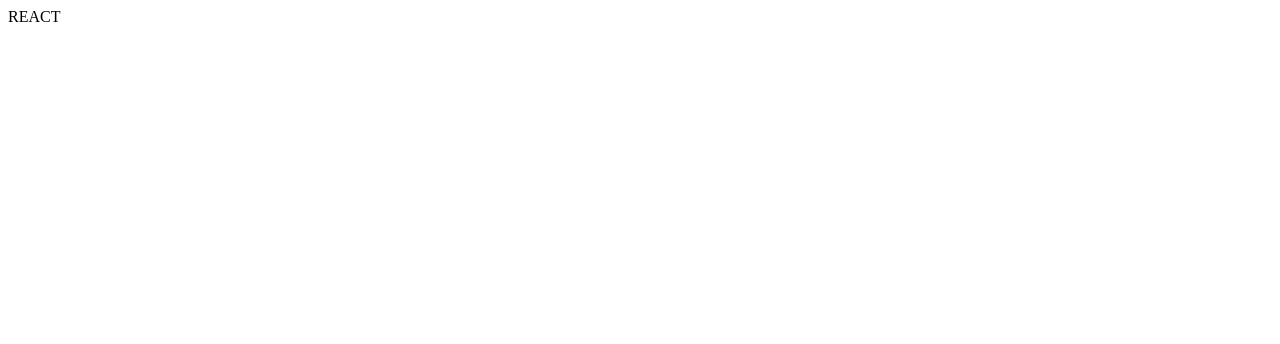
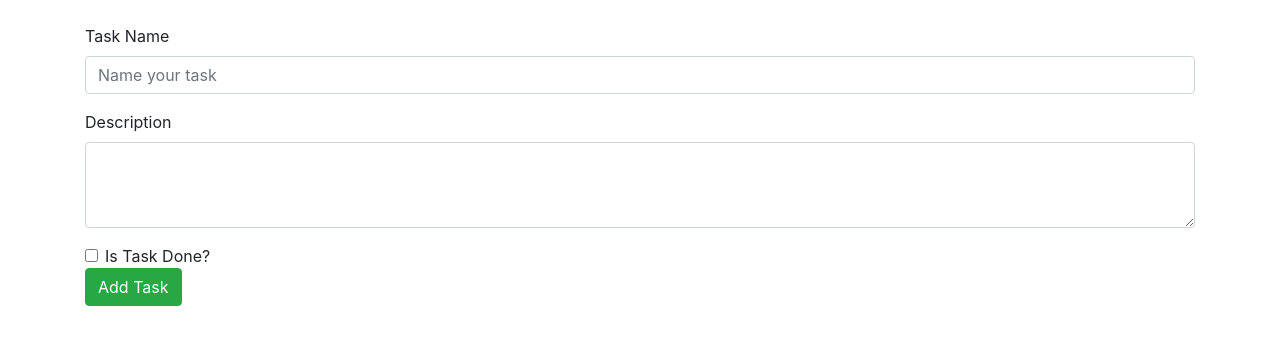
Before and after one commit to AndrewKyu/flask-todos, a React app in the folder client/: page / in a window 1280 px wide. Built offline with nearby package versions, Linux system fonts and the light colour scheme.

Commit message:
created frontend

```diff
--- /dev/null
+++ b/client/src/components/Form/TaskForm.jsx
@@ -0,0 +1,63 @@
+import React, { Component } from 'react'
+import TextFieldArea from '../common/TextFieldArea.jsx';
+import InputTextField from '../common/InputTextField.jsx';
+
+export default class TaskForm extends Component {
+  constructor(props){
+    super(props);
+    this.state = {
+      name: '',
+      description: '',
+      done: false
+    }
+    this.addTask = this.addTask.bind(this);
+    this.onChange = this.onChange.bind(this);
+  }
+  addTask(e){
+    e.preventDefault();
+    const { name, description, done } = this.state;
+    const { postTask } = this.props;
+    const newTask = {
+      name,
+      description,
+      done
+    }
+    // console.log(newTask);
+    postTask(newTask);
+  }
+  onChange(e){
+    e.preventDefault();
+    console.log(e.target.checked);
+    this.setState({ [e.target.name]: ((e.target.name === 'done') ? e.target.checked  : e.target.value) });
+  }
+  render() {
+    return (
+      <div className="task-form">
+        <form onSubmit={this.addTask}>
+          <InputTextField
+            id="task-name"
+            forLabel="Task Name"
+            type="text"
+            placeholder="Name your task"
+            name="name"
+            onChange={this.onChange}
+          />
+          <TextFieldArea
+            forLabel="Description"
+            id="task-description"
+            name="description"
+            onChange={this.onChange}
+          />
+          <InputTextField
+            id="task-done"
+            forLabel="Is Task Done?"
+            type="checkbox"
+            name="done"
+            onChange={this.onChange}
+          />
+          <input type="submit" value="Add Task" className="btn btn-success"/>
+        </form>
+      </div>
+    )
+  }
+}
--- /dev/null
+++ b/client/src/components/common/InputTextField.jsx
@@ -0,0 +1,29 @@
+import React from 'react'
+
+export default function InputTextField(props) {
+  const { forLabel, placeholder, type, id, onChange, name } = props;
+  let input;
+
+  if(type === 'text'){
+    input = (
+      <div>
+        <label htmlFor={forLabel}>{forLabel}</label>
+        <input type={type} id={id} placeholder={placeholder} className="form-control" onChange={onChange} name={name}/>
+      </div>
+    );
+  }else if(type ==='checkbox'){
+    input = (
+        <div>
+          <input className="form-check-input" type={type} value="" id={id} onChange={onChange} name={name}/>
+          <label className="form-check-label" htmlFor={forLabel}>
+            {forLabel}
+          </label>
+        </div>
+    );
+  }
+  return (
+    <div className={type === 'checkbox' ? 'form-check' : 'form-group'}>
+      {input}
+    </div>
+  )
+}
--- /dev/null
+++ b/client/src/components/common/TextFieldArea.jsx
@@ -0,0 +1,11 @@
+import React from 'react'
+
+export default function TextFieldArea(props) {
+  const { forLabel, id, onChange, name } = props;
+  return (
+    <div className="form-group">
+      <label htmlFor={forLabel}>{forLabel}</label>
+      <textarea className="form-control" id={id} rows="3" onChange={onChange} name={name}></textarea>
+    </div>
+  )
+}
--- a/client/src/index.html
+++ b/client/src/index.html
@@ -11,8 +11,12 @@
         <title>React Webpack</title>
         <meta name="description" content="">
         <meta name="viewport" content="width=device-width, initial-scale=1">
+        <link rel="stylesheet" href="https://stackpath.bootstrapcdn.com/bootstrap/4.4.1/css/bootstrap.min.css" integrity="sha384-Vkoo8x4CGsO3+Hhxv8T/Q5PaXtkKtu6ug5TOeNV6gBiFeWPGFN9MuhOf23Q9Ifjh" crossorigin="anonymous">
     </head>
     <body>
         <section id="root"></section>
+        <script src="https://code.jquery.com/jquery-3.4.1.slim.min.js" integrity="sha384-J6qa4849blE2+poT4WnyKhv5vZF5SrPo0iEjwBvKU7imGFAV0wwj1yYfoRSJoZ+n" crossorigin="anonymous"></script>
+        <script src="https://cdn.jsdelivr.net/npm/popper.js@1.16.0/dist/umd/popper.min.js" integrity="sha384-Q6E9RHvbIyZFJoft+2mJbHaEWldlvI9IOYy5n3zV9zzTtmI3UksdQRVvoxMfooAo" crossorigin="anonymous"></script>
+        <script src="https://stackpath.bootstrapcdn.com/bootstrap/4.4.1/js/bootstrap.min.js" integrity="sha384-wfSDF2E50Y2D1uUdj0O3uMBJnjuUD4Ih7YwaYd1iqfktj0Uod8GCExl3Og8ifwB6" crossorigin="anonymous"></script>
     </body>
 </html>
--- a/client/src/index.js
+++ b/client/src/index.js
@@ -1,13 +1,45 @@
 
 import React from "react";
 import ReactDOM from "react-dom";
+import TaskForm from './components/Form/TaskForm.jsx';
 
-const App = () => {
-  return (
-    <div>
-      REACT
-    </div>
-  )
+class App extends React.Component {
+  constructor(props){
+    super(props);
+    this.state = {
+      tasks: []
+    }
+    this.getSubmittedTask = this.getSubmittedTask.bind(this);
+  }
+  getSubmittedTask(newTask){
+    const { tasks } = this.state;
+    tasks.push(newTask);
+    this.setState({tasks: tasks});
+  }
+  render(){
+    const { tasks } = this.state;
+    let taskItems;
+
+    taskItems = tasks.map((task, index) => (
+      <li className="list-group-item" key={index}>{task.name}</li>
+    ))
+    return (
+      <div className="todos-app">
+        <div className="container mt-4">
+          <div className="row">
+            <div className="col-lg-12 col-md-12 col-sm-12">
+              <TaskForm postTask={this.getSubmittedTask}/>
+            </div>
+            <div className="col-lg-12 col-md-12 col-sm-12">
+              <ul className="list-group">
+                {taskItems}
+              </ul>
+            </div>
+          </div>
+        </div>
+      </div>
+    )
+  }
 };
 
 ReactDOM.render(<App />, document.querySelector("#root"));
```
Also changed, not shown: client/src/components/tasks/TaskList.jsx (added).
